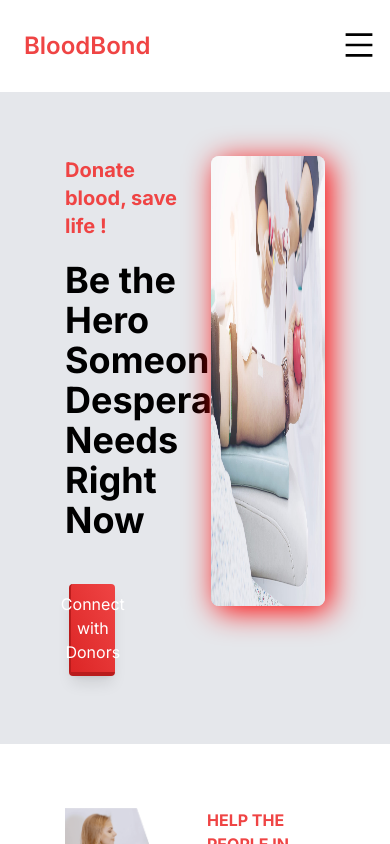
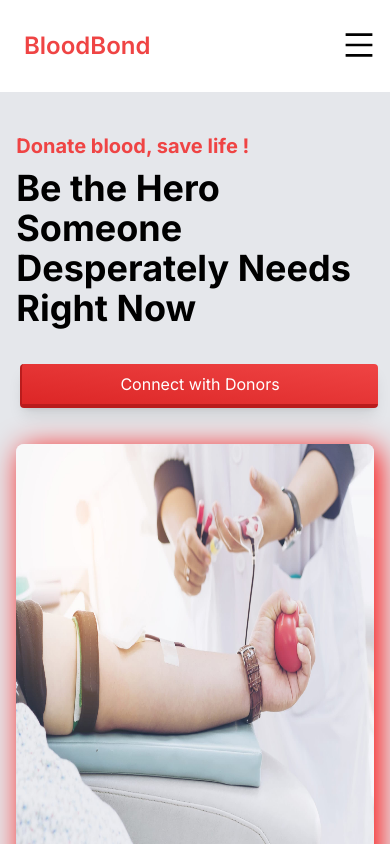
Before and after one commit to JannatunNimeNishat/blood_donation_application_client, a Next.js app: page / in a window 390 px wide. Shown: the top 844 px of the page. Built offline with nearby package versions, Linux system fonts and the light colour scheme.

Commit message:
responsive desgin added on Hero section

```diff
--- a/src/components/ui/HomePage/HeroSection/HeroSection.tsx
+++ b/src/components/ui/HomePage/HeroSection/HeroSection.tsx
@@ -6,9 +6,9 @@ import PrimaryBtn from "../../Button/PrimaryBtn";
 const HeroSection = () => {
   return (
     <div className=" max-w-[1440px]  mx-auto ">
-      <div className="grid grid-cols-6 gap-8 w-8/12 mx-auto py-16 ">
-        <div className="col-span-3 flex flex-col justify-center ">
-          <div className="space-y-5">
+      <div className="lg:grid grid-cols-6 gap-8 w-11/12  lg:w-8/12 mx-auto py-10 lg:py-16 ">
+        <div className="col-span-3 lg:flex flex-col justify-center ">
+          <div className="space-y-2 lg:space-y-5">
 
             <h3 className="text-red-500 font-bold text-xl">
               Donate blood, save life !
@@ -17,7 +17,7 @@ const HeroSection = () => {
               Be the Hero Someone Desperately Needs Right Now
             </h1>
           </div>
-          <div className="mt-10 w-[40%]">
+          <div className="mt-8 lg:mt-10 lg:w-[40%]">
             <Link
             href="/bloodDonors"
             >
@@ -28,7 +28,7 @@ const HeroSection = () => {
 
           </div>
         </div>
-        <div className=" col-span-3">
+        <div className=" col-span-3 mt-8 lg:mt-0">
           <Image
             className="h-[450px] w-[450px] rounded-lg  "
             style={{
```
